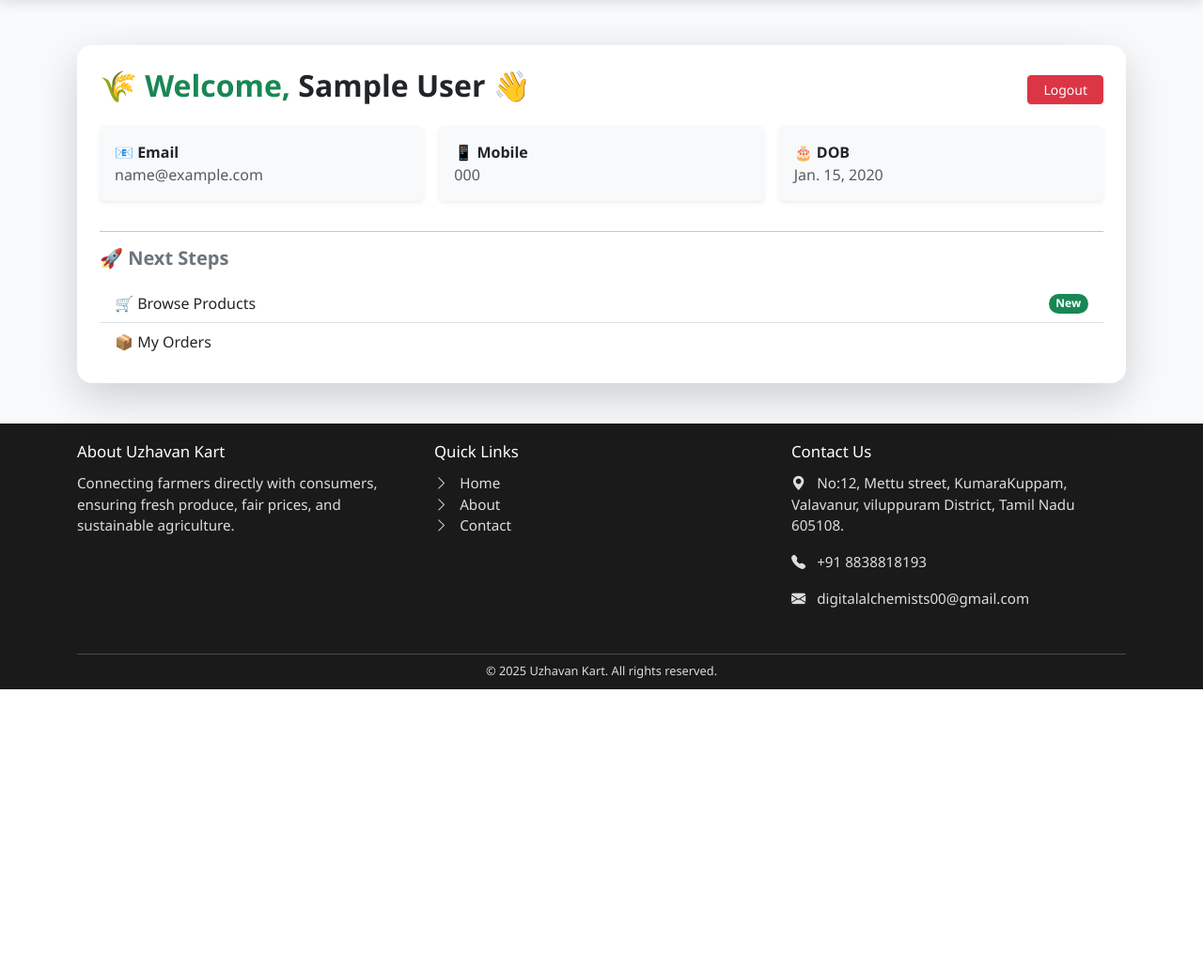
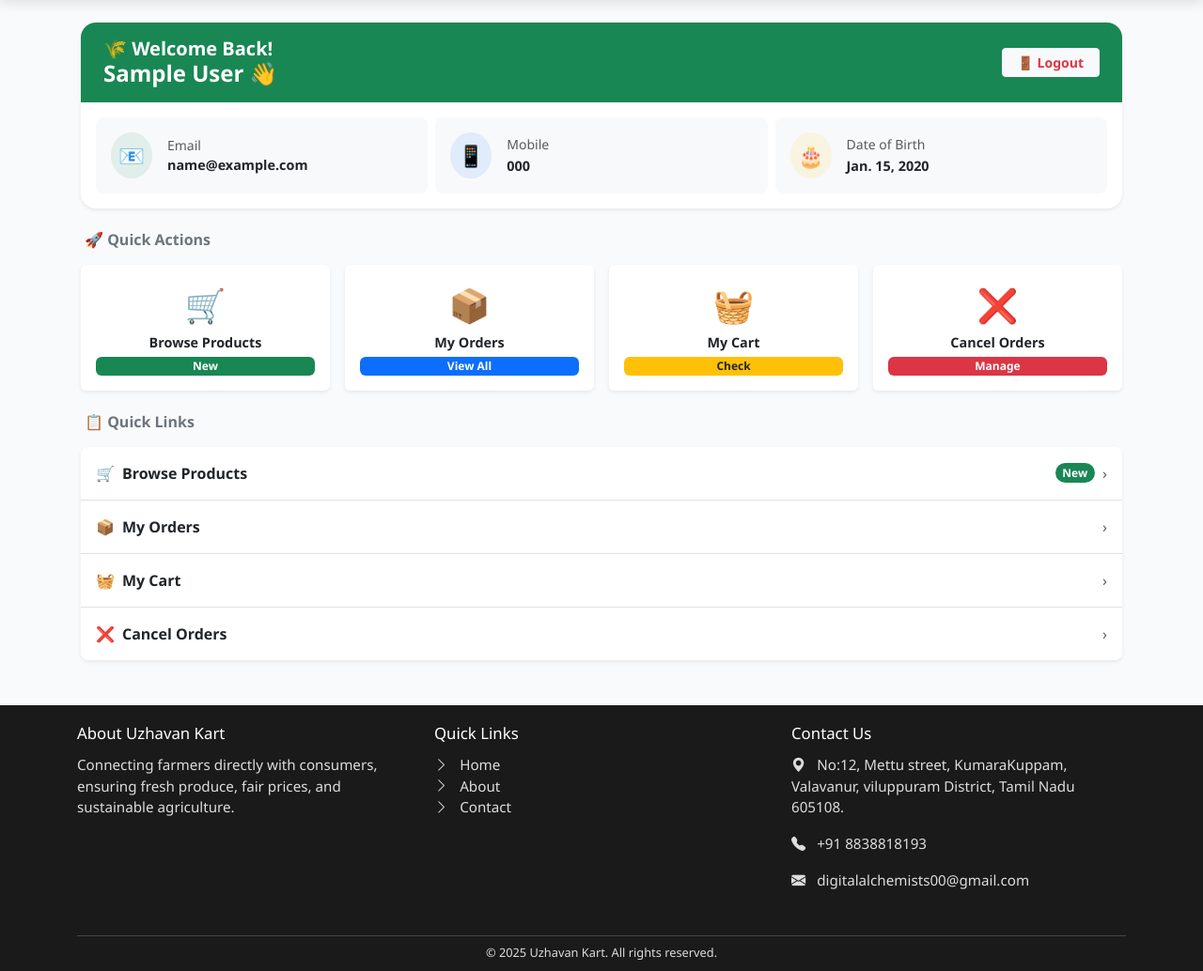
Before and after one commit to SK-DIGITALALCHEMISTS-100/UZHAVANKART, a Django app: template uzhavankart/templates/uk/customer_home.html in a window 1280 px wide. Shown: the part 66-1100 px from the top of the page at 94% size. Before the commit the page ends 800 px from the top, so only its background shows below. Run offline with Django 4.2, Linux system fonts and the light colour scheme; the template is opened without the code that fills it: values that come from a table or form of the project are taken from there, others are empty; tables that the repository leaves empty hold one stand-in row (values such as "Sample post").

Commit message:
customer home update

```diff
--- a/uzhavankart/templates/uk/customer_home.html
+++ b/uzhavankart/templates/uk/customer_home.html
@@ -2,53 +2,178 @@
 {% load static %}
 
 {% block content %}
-<div class="container mt-5">
-  <div class="card shadow-lg border-0 rounded-4 p-4 bg-white">
-    <!-- Header -->
-    <div class="d-flex justify-content-between align-items-center mb-3">
-      <h2 class="fw-bold text-success">
-        🌾 Welcome, <span class="text-dark">{{ customer.name }}</span> 👋
-      </h2>
-      <a href="{% url 'customer_logout' %}" class="btn btn-danger btn-sm px-3 shadow-sm">
-        Logout
+<div class="container mt-4 px-3 mb-5">
+
+  <!-- Welcome Card -->
+  <div class="card border-0 shadow-sm rounded-4 mb-4">
+
+    <!-- Green Top Banner -->
+    <div class="bg-success rounded-top-4 px-4 py-3">
+      <div class="d-flex justify-content-between align-items-center flex-wrap gap-2">
+        <div>
+          <h5 class="text-white fw-bold mb-0">
+            🌾 Welcome Back!
+          </h5>
+          <h4 class="text-white fw-bold mb-0">
+            {{ customer.name }} 👋
+          </h4>
+        </div>
+        <a href="{% url 'customer_logout' %}"
+           class="btn btn-light btn-sm fw-semibold text-danger px-3"
+           onclick="return confirm('Are you sure you want to logout?')">
+          🚪 Logout
+        </a>
+      </div>
+    </div>
+
+    <!-- User Info Cards -->
+    <div class="card-body px-3 py-3">
+      <div class="row g-2">
+
+        <div class="col-12 col-md-4">
+          <div class="d-flex align-items-center gap-3 p-3 bg-light rounded-3 h-100">
+            <div class="rounded-circle bg-success bg-opacity-10 p-2 text-success"
+                 style="font-size:1.4rem;">📧</div>
+            <div class="overflow-hidden">
+              <small class="text-muted d-block">Email</small>
+              <span class="fw-semibold text-truncate d-block"
+                    style="font-size:0.9rem;">{{ customer.email }}</span>
+            </div>
+          </div>
+        </div>
+
+        <div class="col-6 col-md-4">
+          <div class="d-flex align-items-center gap-3 p-3 bg-light rounded-3 h-100">
+            <div class="rounded-circle bg-primary bg-opacity-10 p-2 text-primary"
+                 style="font-size:1.4rem;">📱</div>
+            <div>
+              <small class="text-muted d-block">Mobile</small>
+              <span class="fw-semibold" style="font-size:0.9rem;">{{ customer.mobile }}</span>
+            </div>
+          </div>
+        </div>
+
+        <div class="col-6 col-md-4">
+          <div class="d-flex align-items-center gap-3 p-3 bg-light rounded-3 h-100">
+            <div class="rounded-circle bg-warning bg-opacity-10 p-2 text-warning"
+                 style="font-size:1.4rem;">🎂</div>
+            <div>
+              <small class="text-muted d-block">Date of Birth</small>
+              <span class="fw-semibold" style="font-size:0.9rem;">{{ customer.dob }}</span>
+            </div>
+          </div>
+        </div>
+
+      </div>
+    </div>
+  </div>
+
+  <!-- Quick Actions -->
+  <h6 class="fw-bold text-secondary mb-3 px-1">🚀 Quick Actions</h6>
+
+  <div class="row g-3 mb-4">
+
+    <!-- Browse Products -->
+    <div class="col-6 col-md-3">
+      <a href="{% url 'browse_products_customer' %}"
+         class="card border-0 shadow-sm text-decoration-none h-100 text-center p-3
+                hover-card">
+        <div style="font-size:2.2rem;">🛒</div>
+        <div class="fw-semibold text-dark mt-1" style="font-size:0.9rem;">Browse Products</div>
+        <span class="badge bg-success mt-1">New</span>
       </a>
     </div>
 
-    <!-- User Info -->
-    <div class="row g-3 mb-3">
-      <div class="col-md-4">
-        <div class="p-3 bg-light rounded shadow-sm">
-          <strong>📧 Email</strong>
-          <p class="mb-0 text-muted">{{ customer.email }}</p>
-        </div>
-      </div>
-      <div class="col-md-4">
-        <div class="p-3 bg-light rounded shadow-sm">
-          <strong>📱 Mobile</strong>
-          <p class="mb-0 text-muted">{{ customer.mobile }}</p>
-        </div>
-      </div>
-      <div class="col-md-4">
-        <div class="p-3 bg-light rounded shadow-sm">
-          <strong>🎂 DOB</strong>
-          <p class="mb-0 text-muted">{{ customer.dob }}</p>
-        </div>
-      </div>
+    <!-- My Orders -->
+    <div class="col-6 col-md-3">
+      <a href="{% url 'view_orders' %}"
+         class="card border-0 shadow-sm text-decoration-none h-100 text-center p-3">
+        <div style="font-size:2.2rem;">📦</div>
+        <div class="fw-semibold text-dark mt-1" style="font-size:0.9rem;">My Orders</div>
+        <span class="badge bg-primary mt-1">View All</span>
+      </a>
     </div>
 
-    <hr>
+    <!-- View Cart -->
+    <div class="col-6 col-md-3">
+      <a href="{% url 'view_cart' %}"
+         class="card border-0 shadow-sm text-decoration-none h-100 text-center p-3">
+        <div style="font-size:2.2rem;">🧺</div>
+        <div class="fw-semibold text-dark mt-1" style="font-size:0.9rem;">My Cart</div>
+        <span class="badge bg-warning text-dark mt-1">Check</span>
+      </a>
+    </div>
 
-    <!-- Next Steps -->
-    <h5 class="fw-bold text-secondary">🚀 Next Steps</h5>
-    <div class="list-group list-group-flush mt-2">
-      <a href="{% url 'browse_products_customer' %}" class="list-group-item list-group-item-action d-flex justify-content-between align-items-center">
-        🛒 Browse Products <span class="badge bg-success rounded-pill">New</span>
+    <!-- Cancel Orders -->
+    <div class="col-6 col-md-3">
+      <a href="{% url 'cancel_order' %}"
+         class="card border-0 shadow-sm text-decoration-none h-100 text-center p-3">
+        <div style="font-size:2.2rem;">❌</div>
+        <div class="fw-semibold text-dark mt-1" style="font-size:0.9rem;">Cancel Orders</div>
+        <span class="badge bg-danger mt-1">Manage</span>
       </a>
-      <a href="{% url 'view_orders' %}" class="list-group-item list-group-item-action">
-        📦 My Orders
+    </div>
+
+  </div>
+
+  <!-- Recent Activity -->
+  <h6 class="fw-bold text-secondary mb-3 px-1">📋 Quick Links</h6>
+  <div class="card border-0 shadow-sm rounded-3">
+    <div class="list-group list-group-flush rounded-3">
+
+      <a href="{% url 'browse_products_customer' %}"
+         class="list-group-item list-group-item-action d-flex justify-content-between align-items-center py-3">
+        <div class="d-flex align-items-center gap-2">
+          <span>🛒</span>
+          <span class="fw-semibold">Browse Products</span>
+        </div>
+        <div class="d-flex align-items-center gap-2">
+          <span class="badge bg-success rounded-pill">New</span>
+          <span class="text-muted">›</span>
+        </div>
+      </a>
+
+      <a href="{% url 'view_orders' %}"
+         class="list-group-item list-group-item-action d-flex justify-content-between align-items-center py-3">
+        <div class="d-flex align-items-center gap-2">
+          <span>📦</span>
+          <span class="fw-semibold">My Orders</span>
+        </div>
+        <span class="text-muted">›</span>
+      </a>
+
+      <a href="{% url 'view_cart' %}"
+         class="list-group-item list-group-item-action d-flex justify-content-between align-items-center py-3">
+        <div class="d-flex align-items-center gap-2">
+          <span>🧺</span>
+          <span class="fw-semibold">My Cart</span>
+        </div>
+        <span class="text-muted">›</span>
+      </a>
+
+      <a href="{% url 'cancel_order' %}"
+         class="list-group-item list-group-item-action d-flex justify-content-between align-items-center py-3">
+        <div class="d-flex align-items-center gap-2">
+          <span>❌</span>
+          <span class="fw-semibold">Cancel Orders</span>
+        </div>
+        <span class="text-muted">›</span>
       </a>
 
     </div>
   </div>
-</div><br>
+
+</div>
+
+<style>
+  .hover-card:hover {
+    transform: translateY(-3px);
+    transition: transform 0.2s ease;
+    box-shadow: 0 6px 16px rgba(0,0,0,0.1) !important;
+  }
+  .rounded-top-4 {
+    border-radius: 1rem 1rem 0 0 !important;
+  }
+</style>
+
 {% endblock %}
```
